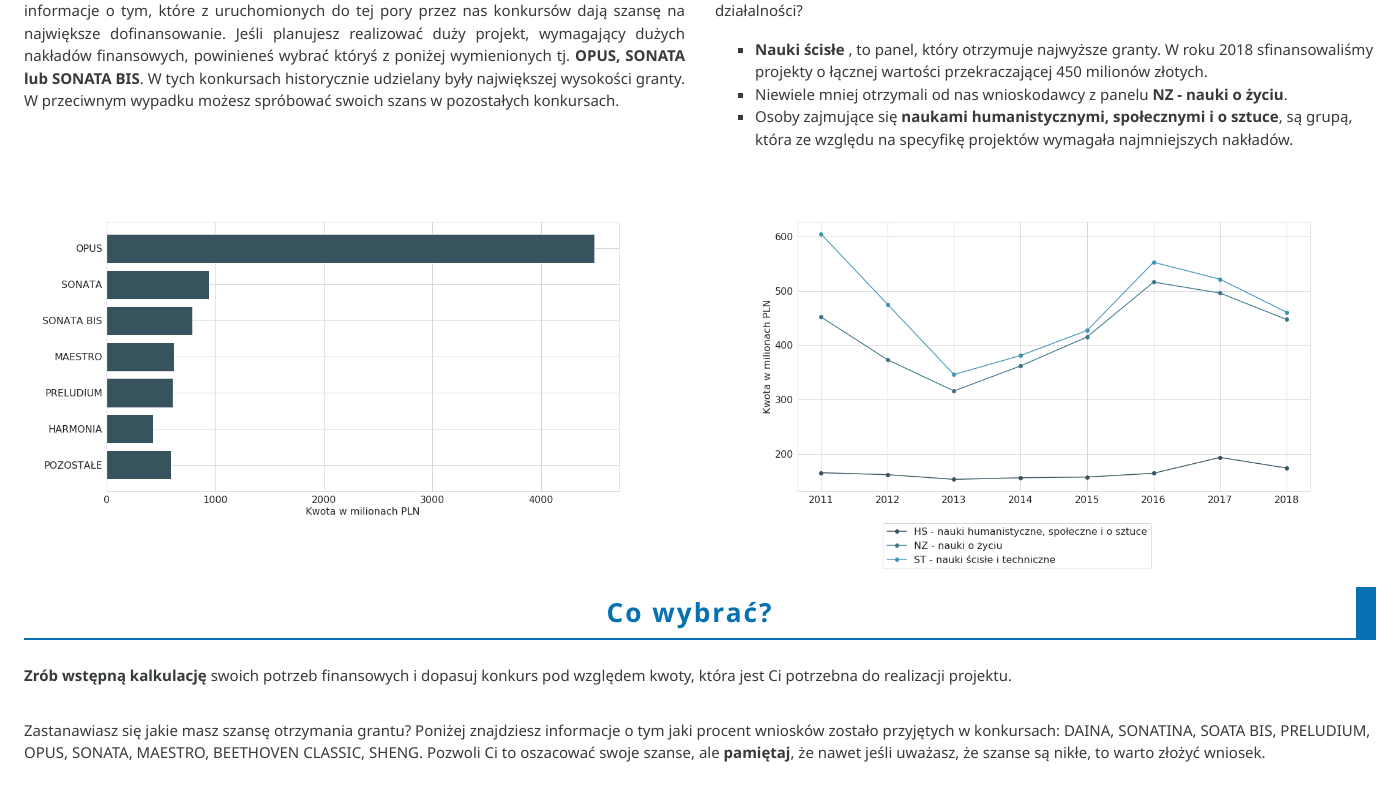
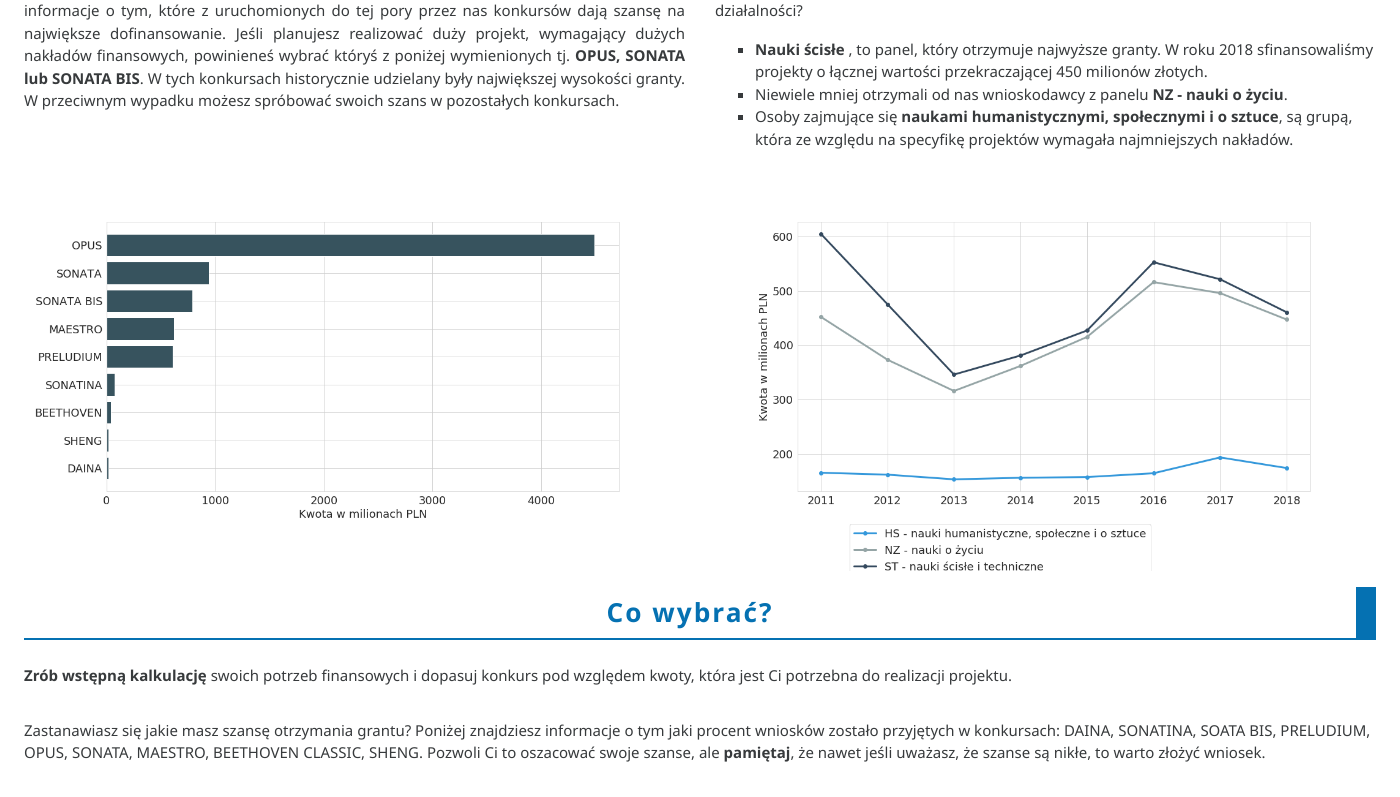
Before and after one commit to kolodziejczykjakub/ncn-grants, a Django app: page / in a window 1400 px wide. Shown: the part 2323-3120 px from the top of the page. Run offline with Django 3.2, Linux system fonts and the light colour scheme; some libraries are stand-ins or nearby versions.

Commit message:
Plots fixes

```diff
--- a/webapp/ncn_webapp/main/templates/main/home.html
+++ b/webapp/ncn_webapp/main/templates/main/home.html
@@ -288,7 +288,7 @@
 
         <div class="row p-2">
             <div class="col-6">
-                <img width="100%" src="{% static 'main/assets/plots/horizontalbarchart-konkursy.png' %}" />
+                <img width="100%" src="{% static 'main/assets/plots/horizontalbarchart-konkursy2.png' %}" />
             </div>
             <div class="col-6">
                 <!-- wykres słupkowy (liczba przyjetych wniosków): line plot x3 (NZ, human, scisle) -->
```
Also changed, not shown: webapp/ncn_webapp/main/static/main/assets/plots/horizontalbarchart-konkursy2.png (added), webapp/ncn_webapp/main/static/main/assets/plots/horizontalbarchart-podzial-konkursy.png, webapp/ncn_webapp/main/static/main/assets/plots/lineplot.png, webapp/ncn_webapp/main/static/main/assets/plots/time.png, 2 other files.
